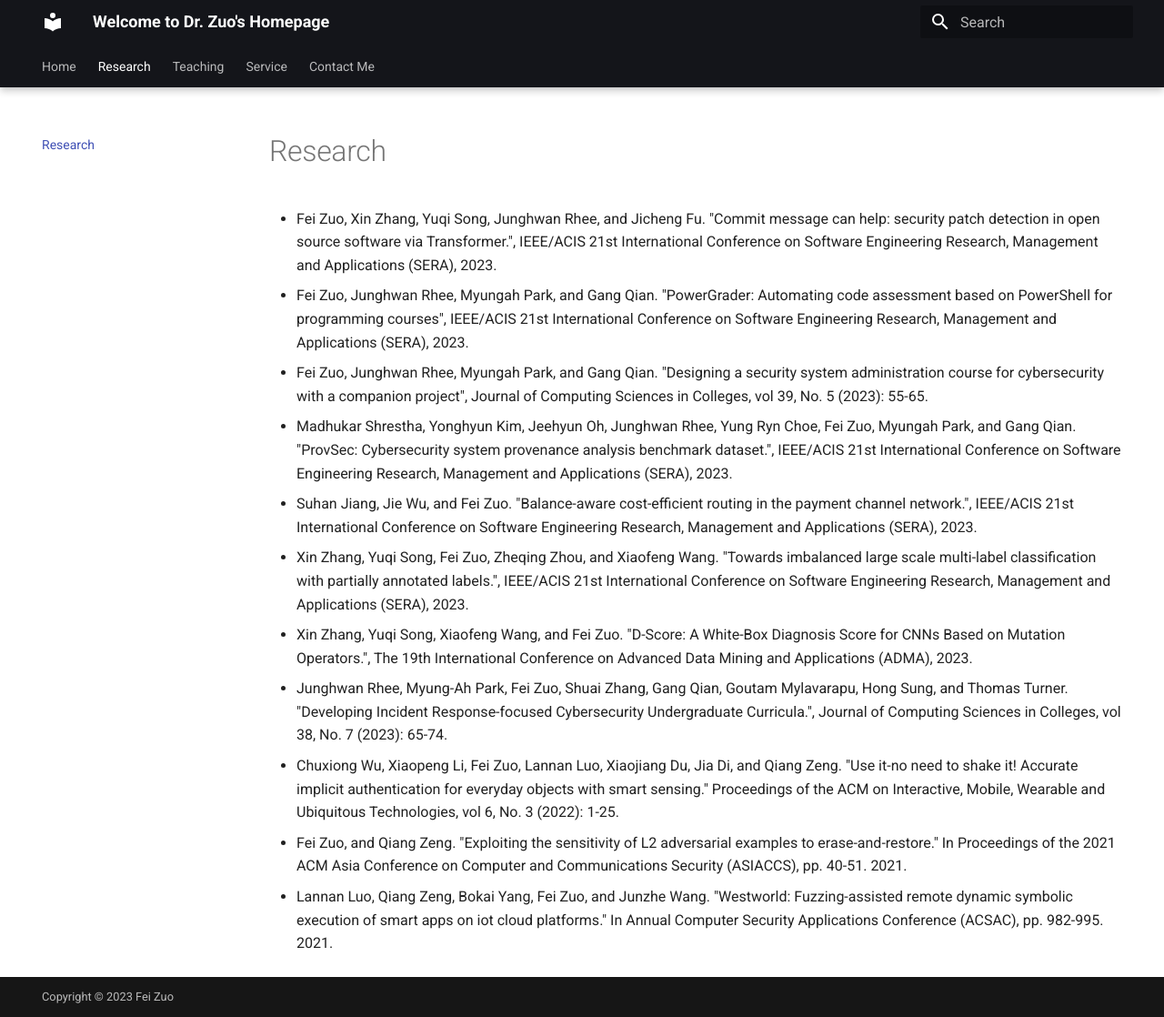
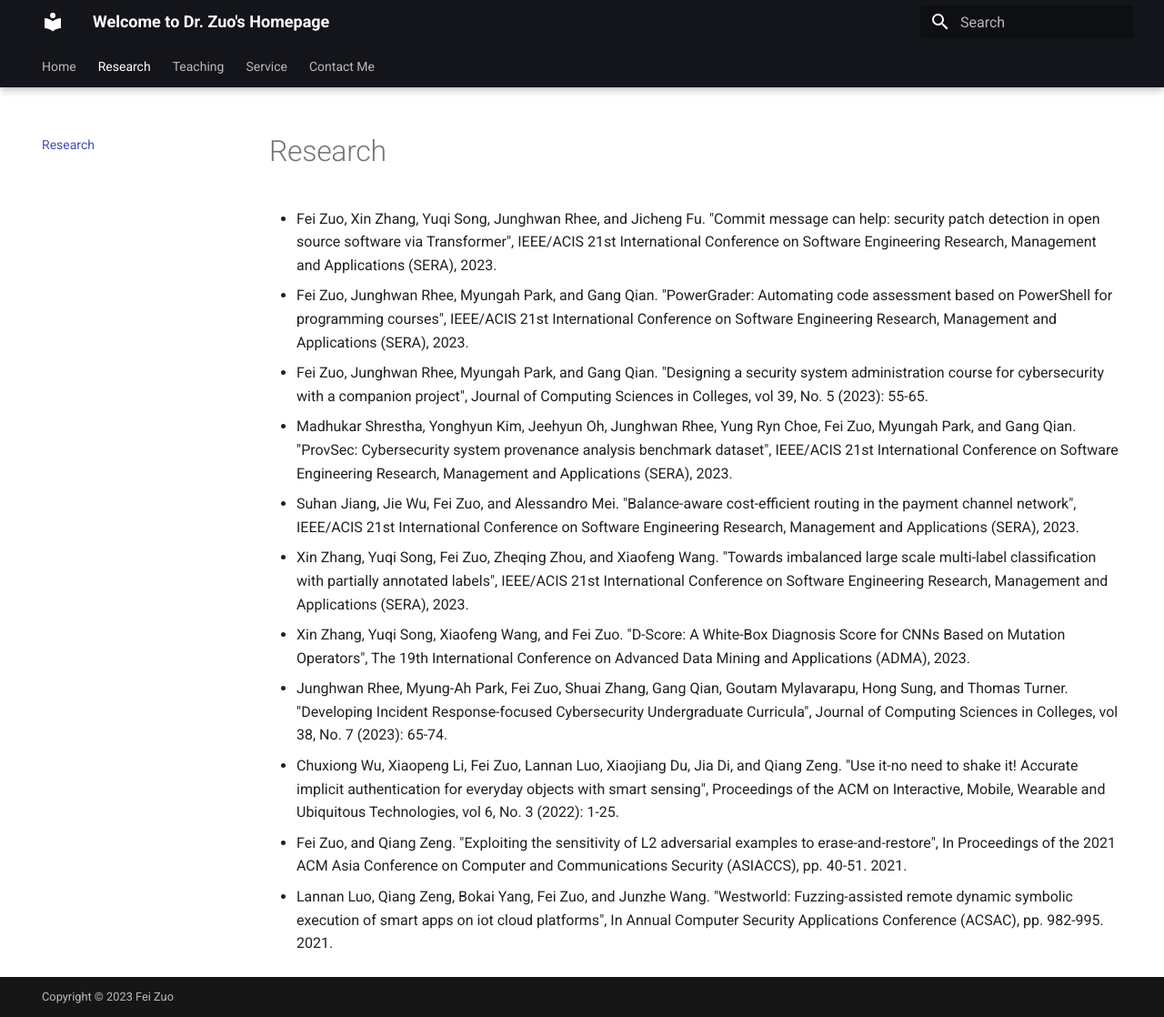
Before and after one commit to fzuo/homepage, an MkDocs documentation site: the page built from docs/research.md, in a window 1280 px wide and 1118 px high. Shown: the whole window at 91% size. Built offline with MkDocs 1.6.1 and Material for MkDocs 9.7.7, drawn with Linux system fonts in a browser that asks for light colours.

Commit message:
Adding intial documentation files

```diff
--- a/docs/research.md
+++ b/docs/research.md
@@ -2,26 +2,26 @@
 
 <ul>
 
-<li> Fei Zuo, Xin Zhang, Yuqi Song, Junghwan Rhee, and Jicheng Fu. "Commit message can help: security patch detection in open source software via Transformer.", IEEE/ACIS 21st International Conference on Software Engineering Research, Management and Applications (SERA), 2023.
+<li> Fei Zuo, Xin Zhang, Yuqi Song, Junghwan Rhee, and Jicheng Fu. "Commit message can help: security patch detection in open source software via Transformer", IEEE/ACIS 21st International Conference on Software Engineering Research, Management and Applications (SERA), 2023.
 
 <li> Fei Zuo, Junghwan Rhee, Myungah Park, and Gang Qian. "PowerGrader: Automating code assessment based on PowerShell for programming courses", IEEE/ACIS 21st International Conference on Software Engineering Research, Management and Applications (SERA), 2023.
 
 <li> Fei Zuo, Junghwan Rhee, Myungah Park, and Gang Qian. "Designing a security system administration course for cybersecurity with a companion project", Journal of Computing Sciences in Colleges, vol 39, No. 5 (2023): 55-65.
 
-<li> Madhukar Shrestha, Yonghyun Kim, Jeehyun Oh, Junghwan Rhee, Yung Ryn Choe, Fei Zuo, Myungah Park, and Gang Qian. "ProvSec: Cybersecurity system provenance analysis benchmark dataset.", IEEE/ACIS 21st International Conference on Software Engineering Research, Management and Applications (SERA), 2023.
+<li> Madhukar Shrestha, Yonghyun Kim, Jeehyun Oh, Junghwan Rhee, Yung Ryn Choe, Fei Zuo, Myungah Park, and Gang Qian. "ProvSec: Cybersecurity system provenance analysis benchmark dataset", IEEE/ACIS 21st International Conference on Software Engineering Research, Management and Applications (SERA), 2023.
 
-<li> Suhan Jiang, Jie Wu, and Fei Zuo. "Balance-aware cost-efficient routing in the payment channel network.", IEEE/ACIS 21st International Conference on Software Engineering Research, Management and Applications (SERA), 2023.
+<li> Suhan Jiang, Jie Wu, Fei Zuo, and Alessandro Mei. "Balance-aware cost-efficient routing in the payment channel network", IEEE/ACIS 21st International Conference on Software Engineering Research, Management and Applications (SERA), 2023.
 
-<li> Xin Zhang, Yuqi Song, Fei Zuo, Zheqing Zhou, and Xiaofeng Wang. "Towards imbalanced large scale multi-label classification with partially annotated labels.", IEEE/ACIS 21st International Conference on Software Engineering Research, Management and Applications (SERA), 2023.
+<li> Xin Zhang, Yuqi Song, Fei Zuo, Zheqing Zhou, and Xiaofeng Wang. "Towards imbalanced large scale multi-label classification with partially annotated labels", IEEE/ACIS 21st International Conference on Software Engineering Research, Management and Applications (SERA), 2023.
 
-<li> Xin Zhang, Yuqi Song, Xiaofeng Wang, and Fei Zuo. "D-Score: A White-Box Diagnosis Score for CNNs Based on Mutation Operators.", The 19th International Conference on Advanced Data Mining and Applications (ADMA), 2023.
+<li> Xin Zhang, Yuqi Song, Xiaofeng Wang, and Fei Zuo. "D-Score: A White-Box Diagnosis Score for CNNs Based on Mutation Operators", The 19th International Conference on Advanced Data Mining and Applications (ADMA), 2023.
 
-<li> Junghwan Rhee, Myung-Ah Park, Fei Zuo, Shuai Zhang, Gang Qian, Goutam Mylavarapu, Hong Sung, and Thomas Turner. "Developing Incident Response-focused Cybersecurity Undergraduate Curricula.", Journal of Computing Sciences in Colleges, vol 38, No. 7 (2023): 65-74.
+<li> Junghwan Rhee, Myung-Ah Park, Fei Zuo, Shuai Zhang, Gang Qian, Goutam Mylavarapu, Hong Sung, and Thomas Turner. "Developing Incident Response-focused Cybersecurity Undergraduate Curricula", Journal of Computing Sciences in Colleges, vol 38, No. 7 (2023): 65-74.
 
-<li> Chuxiong Wu, Xiaopeng Li, Fei Zuo, Lannan Luo, Xiaojiang Du, Jia Di, and Qiang Zeng. "Use it-no need to shake it! Accurate implicit authentication for everyday objects with smart sensing." Proceedings of the ACM on Interactive, Mobile, Wearable and Ubiquitous Technologies, vol 6, No. 3 (2022): 1-25.
+<li> Chuxiong Wu, Xiaopeng Li, Fei Zuo, Lannan Luo, Xiaojiang Du, Jia Di, and Qiang Zeng. "Use it-no need to shake it! Accurate implicit authentication for everyday objects with smart sensing", Proceedings of the ACM on Interactive, Mobile, Wearable and Ubiquitous Technologies, vol 6, No. 3 (2022): 1-25.
 
-<li> Fei Zuo, and Qiang Zeng. "Exploiting the sensitivity of L2 adversarial examples to erase-and-restore." In Proceedings of the 2021 ACM Asia Conference on Computer and Communications Security (ASIACCS), pp. 40-51. 2021.
+<li> Fei Zuo, and Qiang Zeng. "Exploiting the sensitivity of L2 adversarial examples to erase-and-restore", In Proceedings of the 2021 ACM Asia Conference on Computer and Communications Security (ASIACCS), pp. 40-51. 2021.
 
-<li> Lannan Luo, Qiang Zeng, Bokai Yang, Fei Zuo, and Junzhe Wang. "Westworld: Fuzzing-assisted remote dynamic symbolic execution of smart apps on iot cloud platforms." In Annual Computer Security Applications Conference (ACSAC), pp. 982-995. 2021.
+<li> Lannan Luo, Qiang Zeng, Bokai Yang, Fei Zuo, and Junzhe Wang. "Westworld: Fuzzing-assisted remote dynamic symbolic execution of smart apps on iot cloud platforms", In Annual Computer Security Applications Conference (ACSAC), pp. 982-995. 2021.
 
 </ul>
```
